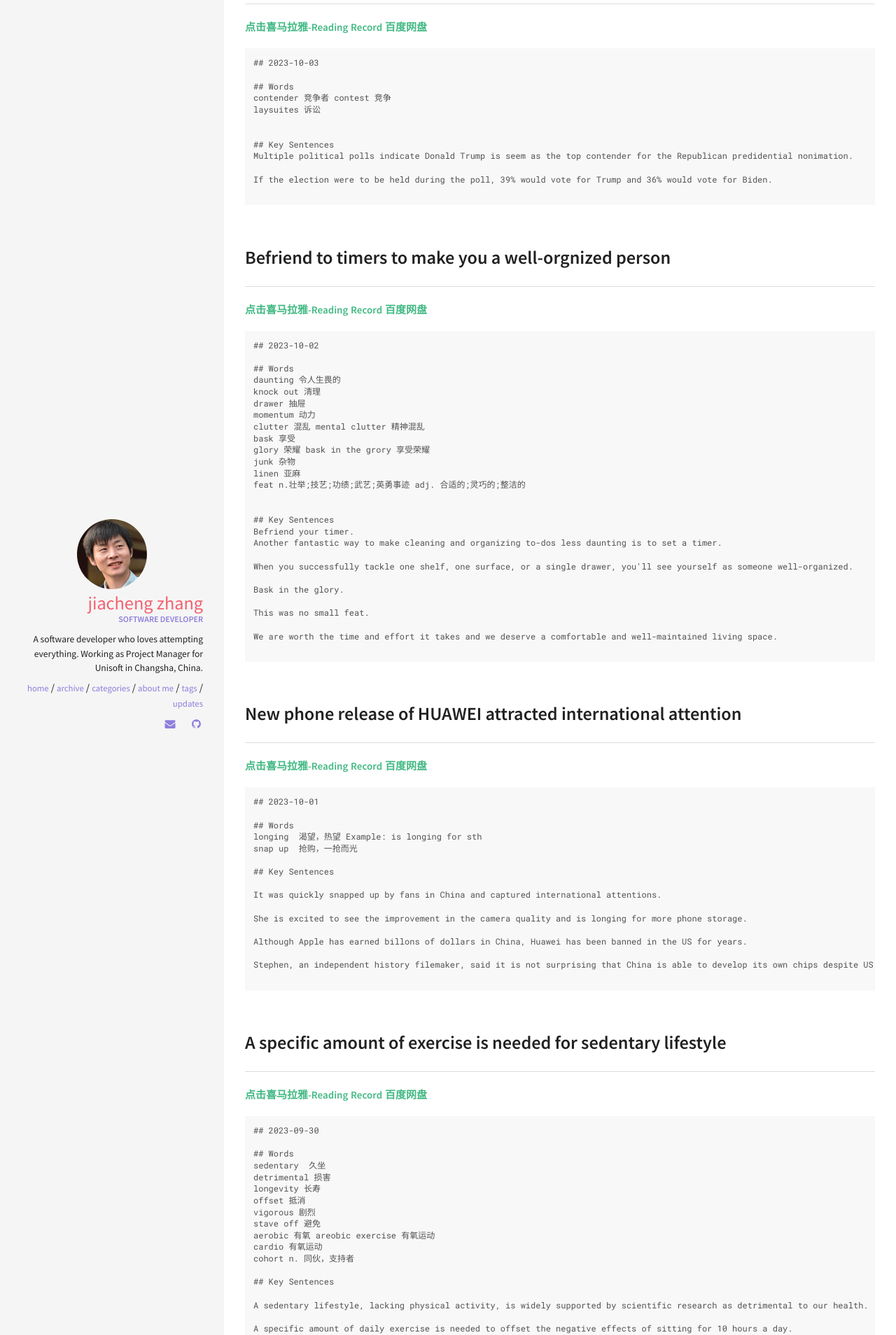
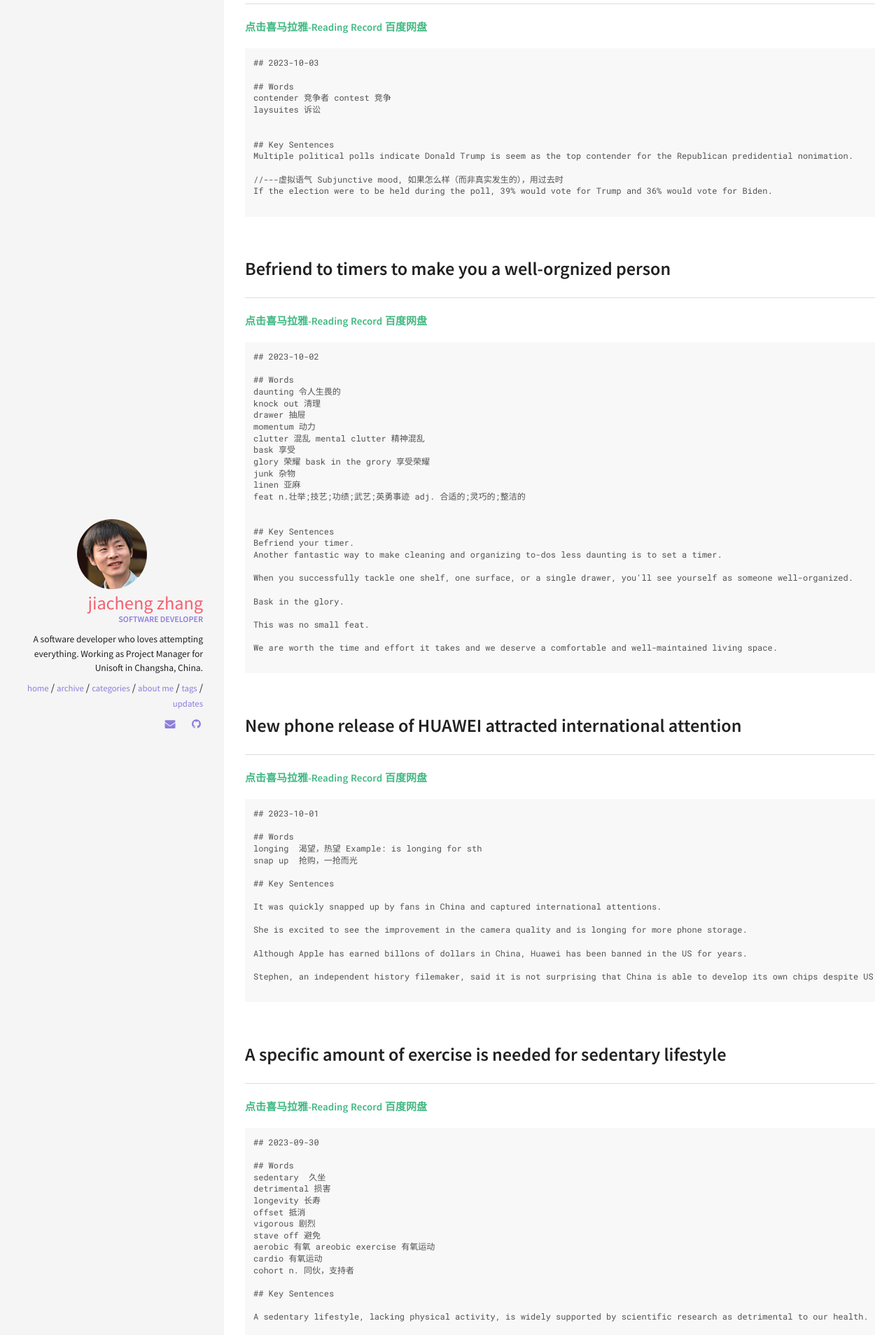
Before and after one commit to zhangjiacheng/zhangjiacheng.github.io, a Jekyll site: the page built from _posts/2023-09-30-EnglishReadingJC002.md, in a window 1280 px wide. Shown: the part 383-2291 px from the top of the page at 70% size. Built offline with Jekyll 4.4.1, drawn with Linux system fonts in a browser that asks for light colours.

````diff
--- a/_posts/2023-09-30-EnglishReadingJC002.md
+++ b/_posts/2023-09-30-EnglishReadingJC002.md
@@ -20,6 +20,7 @@
 ## Key Sentences
 Multiple political polls indicate Donald Trump is seem as the top contender for the Republican predidential nonimation.
 
+//---虚拟语气 Subjunctive mood, 如果怎么样（而非真实发生的），用过去时
 If the election were to be held during the poll, 39% would vote for Trump and 36% would vote for Biden.
 
 ```
````
